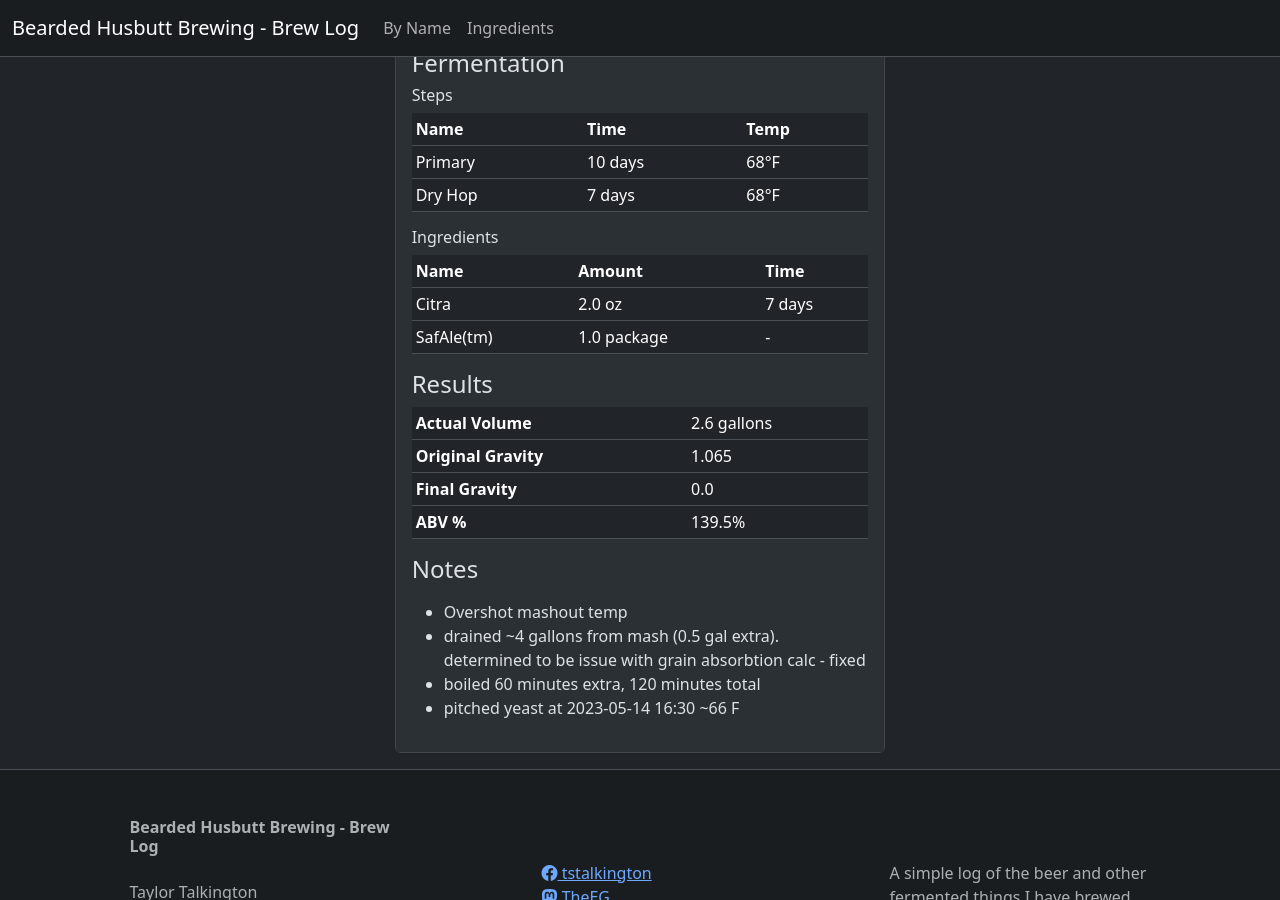
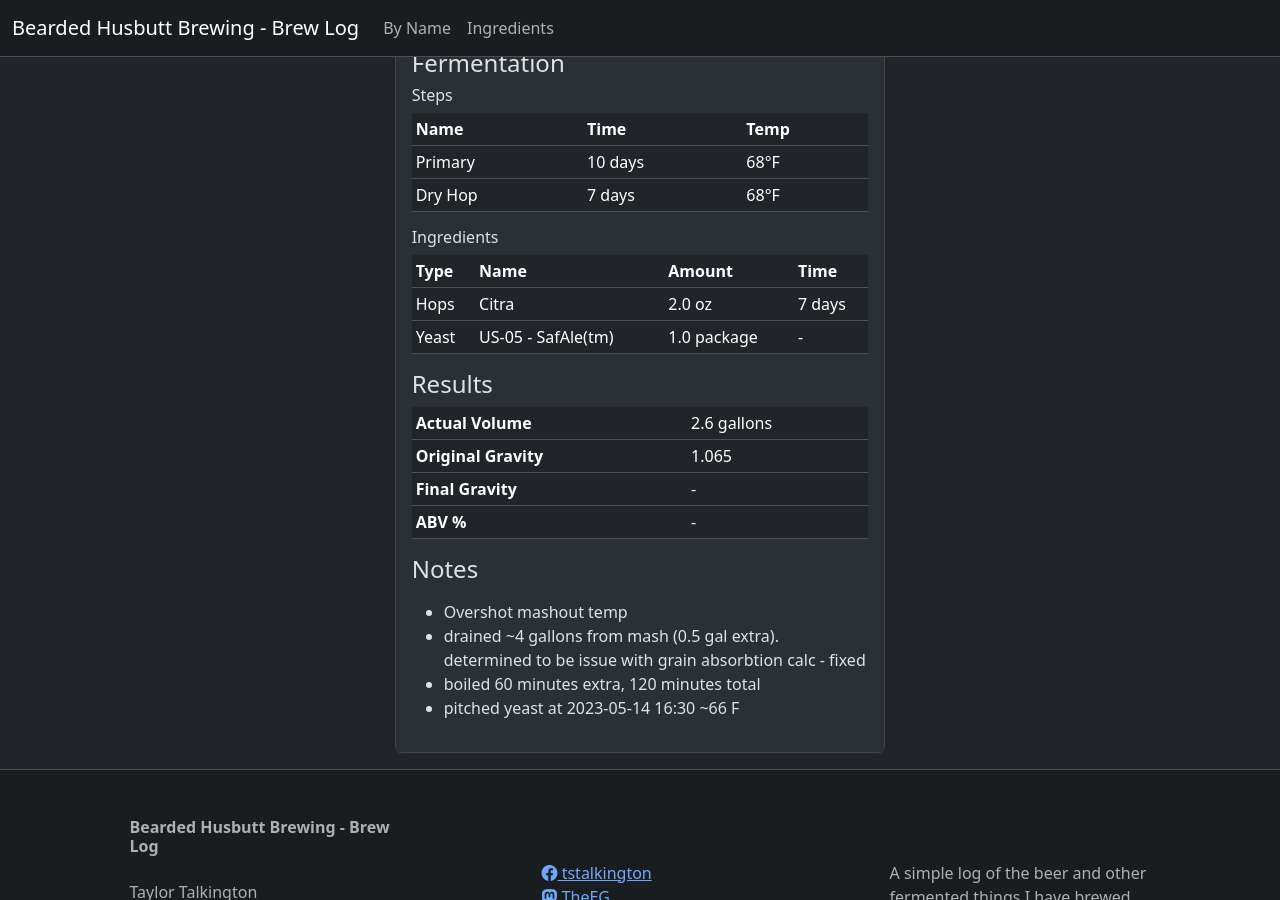
Before and after one commit to The-EG/brewlog, a Jekyll site: the page built from _posts/beer/2023/2023-05-14-taylors-black-ipa.markdown, in a window 1280 px wide and 900 px high, scrolled down 1796 px. Built offline with Jekyll 4.4.1, drawn with Linux system fonts in a browser that asks for light colours; some of the changed text lies outside the part shown.

Commit message:
💄 Update New Recipe Display

```diff
--- a/_includes/new-beer-recipe.html
+++ b/_includes/new-beer-recipe.html
@@ -92,10 +93,11 @@
         <h6 class="card-title">Ingredients</h6>
         <table class="card-text table table-sm">
             <tbody>
-                <tr><th>Name</th><th>Amount</th><th>Time</th></tr>
+                <tr><th>Type</th><th>Name</th><th>Amount</th><th>Time</th></tr>
                 {% for fi in recipe.fermentIngredients %}
                     <tr>
-                        <td>{{fi.name}}</td>
+                        <td>{{fi.type}}</td>
+                        <td>{% if fi.type == "Yeast" %}{{fi.idCode }} - {{fi.name}}{% else %}{{fi.name}}{% endif %}</td>
                         <td>{{fi.amount}} {{fi.amountType}}</td>
                         <td>{% if fi.type != "Yeast" %}{{fi.fermentDays}} days{% else %}-{% endif %}</td>
                     </tr>
@@ -108,8 +110,8 @@
             <tbody>
                 <tr><th>Actual Volume</th><td>{{ recipe.actualVolume }} gallons</td></tr>
                 <tr><th>Original Gravity</th><td>{{ recipe.actualOG }}</td></tr>
-                <tr><th>Final Gravity</th><td>{{ recipe.actualFG }}</td></tr>
-                <tr><th>ABV %</th><td>{{ recipe.actualABV | round: 1}}%</td></tr>
+                <tr><th>Final Gravity</th><td>{% if recipe.actualFG > 0 %}{{ recipe.actualFG }}{% else %}-{% endif %}</td></tr>
+                <tr><th>ABV %</th><td>{% if recipe.actualFG > 0 %}{{ recipe.actualABV | round: 1}}% {% else %}-{% endif %}</td></tr>
             </tbody>
         </table>
 
```
Also changed, not shown: other parts of _includes/new-beer-recipe.html (+1 -0 lines).
